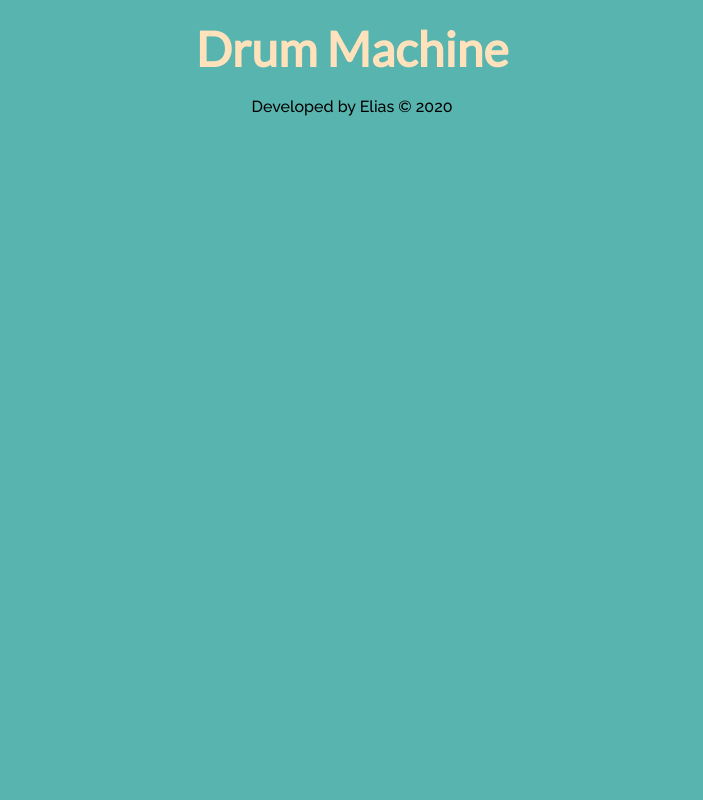
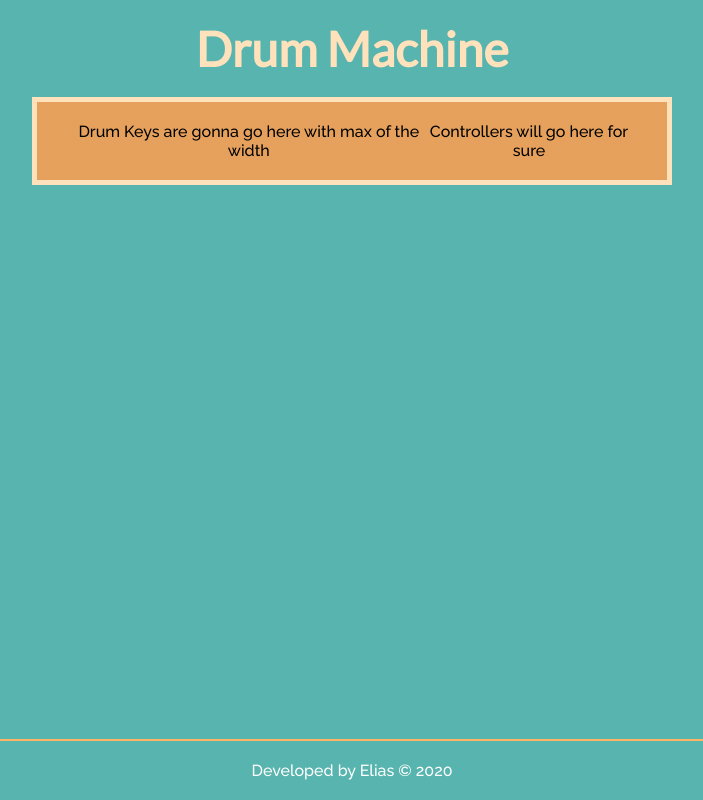
Before and after one commit to EliasB8/React-Drum-Machine, a React (Create React App) app: page / in a window 1280 px wide. Shown: the whole page, without its empty margins (288-991 px from the left). Built offline with nearby package versions, Linux system fonts and the light colour scheme.

Commit message:
First layout set up

```diff
--- a/package.json
+++ b/package.json
@@ -10,7 +10,9 @@
   "dependencies": {
     "react": "16.12.0",
     "react-dom": "16.12.0",
-    "react-scripts": "3.0.1"
+    "react-redux": "7.2.1",
+    "react-scripts": "3.0.1",
+    "redux": "4.0.5"
   },
   "devDependencies": {
     "typescript": "3.8.3"
--- a/src/App.js
+++ b/src/App.js
@@ -1,12 +1,13 @@
 import React from "react";
 import "./styles.css";
+import Header from "./components/Header";
 import Main from "./components/Main";
 import Footer from "./components/Footer";
 
 export default function App() {
   return (
     <div className="App">
-      <h1 className="title">Drum Machine</h1>
+      <Header />
       <Main />
       <Footer />
     </div>
--- /dev/null
+++ b/src/components/Controller.js
@@ -0,0 +1,11 @@
+import React from "react";
+
+function Controller() {
+  return (
+    <div className="controller-container">
+      Controllers will go here for sure
+    </div>
+  );
+}
+
+export default Controller;
--- /dev/null
+++ b/src/components/Drum.js
@@ -0,0 +1,11 @@
+import React from "react";
+
+function Drum() {
+  return (
+    <div className="drum-container">
+      Drum Keys are gonna go here with max of the width
+    </div>
+  );
+}
+
+export default Drum;
--- /dev/null
+++ b/src/components/Header.js
@@ -0,0 +1,5 @@
+import React from "react";
+
+export default function Header() {
+  return <h1 className="title">Drum Machine</h1>;
+}
--- a/src/components/Main.js
+++ b/src/components/Main.js
@@ -1,4 +1,6 @@
 import React from "react";
+import Drum from "./Drum";
+import Controller from "./Controller";
 
 class Main extends React.Component {
   constructor(props) {
@@ -8,7 +10,10 @@ class Main extends React.Component {
   render() {
     return (
       <>
-        <div></div>
+        <div id="drum-machine" className="drum-machine-container">
+          <Drum />
+          <Controller />
+        </div>
       </>
     );
   }
--- a/src/styles.css
+++ b/src/styles.css
@@ -17,3 +17,40 @@
   font-family: "Lato", sans-serif;
   font-size: 3rem;
 }
+
+.footer {
+  padding: 20px;
+  box-sizing: border-box;
+  border-top: 2px solid #ffb367;
+  color: white;
+  min-width: 100%;
+  position: absolute;
+  bottom: 0%;
+}
+
+.drum-machine-container {
+  display: flex;
+  justify-content: center;
+  align-items: center;
+  min-width: 360px;
+  width: 50%;
+  background: #ffb367 linear-gradient(rgba(0, 0, 0, 0.1), rgba(0, 0, 0, 0.1));
+  padding: 20px;
+  margin: 0 auto;
+  box-sizing: border-box;
+  border: 5px solid #ffe2bc;
+}
+
+@media screen and (max-width: 650px) {
+  .drum-machine-container {
+    flex-direction: column;
+  }
+}
+
+.drum-container {
+  width: 60%;
+}
+
+.controller-container {
+  width: 35%;
+}
```
Also changed, not shown: src/sounds.js (+25 -18 lines), src/redux/ActionCreators.js (added), src/redux/ActionTypes.js (added), src/redux/reducers.js (added), src/redux/store.js (added).
